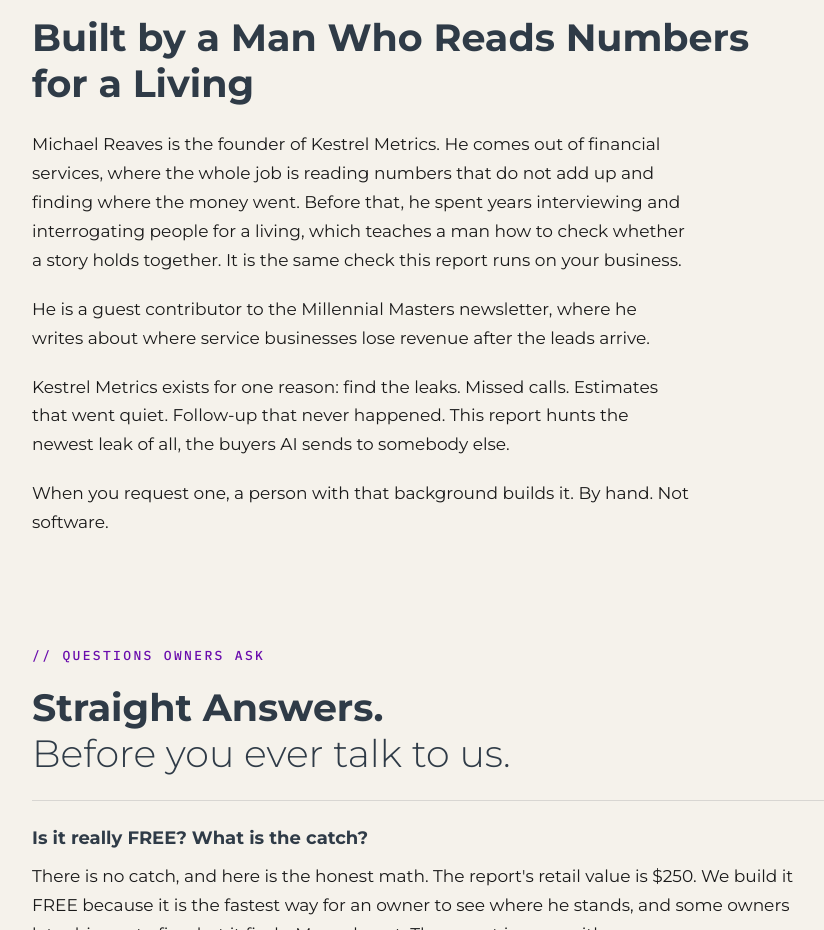
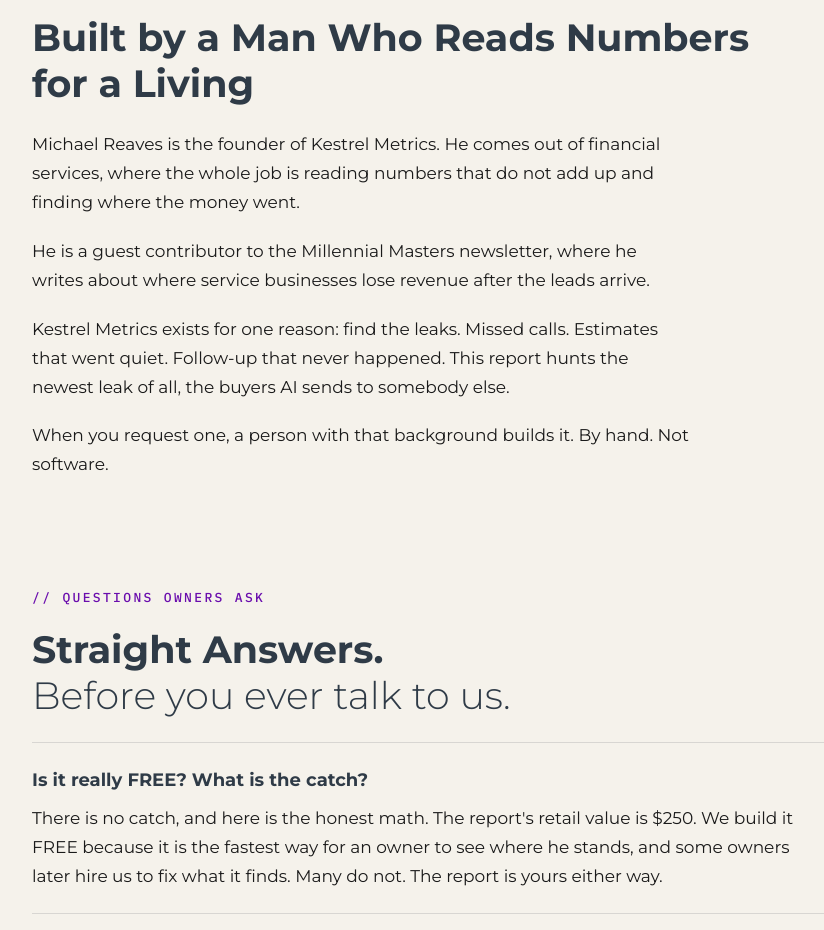
Before and after one commit to MR-Kestrel/kestrelmetrics-site, a plain HTML site: page ai-search-visibility-report.html in a window 1280 px wide. Shown: the part 10508-11438 px from the top of the page, without its empty margins (100-924 px from the left). Drawn offline with Linux system fonts and the light colour scheme; a script that the page names is missing.

Commit message:
Landing page credibility section: remove interviewing/interrogating background per Michael; focus on revenue leak discovery

```diff
--- a/ai-search-visibility-report.html
+++ b/ai-search-visibility-report.html
@@ -512,7 +512,7 @@ src="https://www.facebook.com/tr?id=1635695114703796&ev=PageView&noscript=1"
       <p class="kicker">// Who Builds Your Report</p>
       <h2>Built by a Man Who Reads Numbers for a Living</h2>
       <div class="prose">
-        <p>Michael Reaves is the founder of Kestrel Metrics. He comes out of financial services, where the whole job is reading numbers that do not add up and finding where the money went. Before that, he spent years interviewing and interrogating people for a living, which teaches a man how to check whether a story holds together. It is the same check this report runs on your business.</p>
+        <p>Michael Reaves is the founder of Kestrel Metrics. He comes out of financial services, where the whole job is reading numbers that do not add up and finding where the money went.</p>
         <p>He is a guest contributor to the Millennial Masters newsletter, where he writes about where service businesses lose revenue after the leads arrive.</p>
         <p>Kestrel Metrics exists for one reason: find the leaks. Missed calls. Estimates that went quiet. Follow-up that never happened. This report hunts the newest leak of all, the buyers AI sends to somebody else.</p>
         <p>When you request one, a person with that background builds it. By hand. Not software.</p>
```
